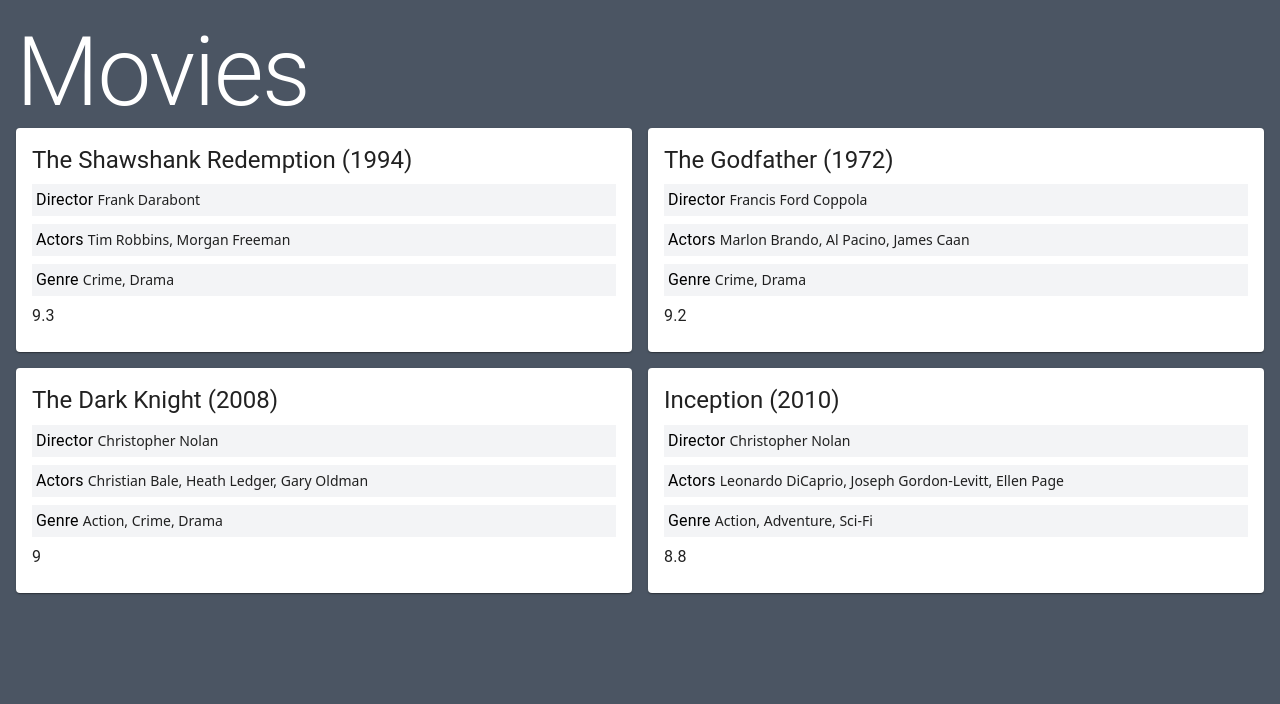
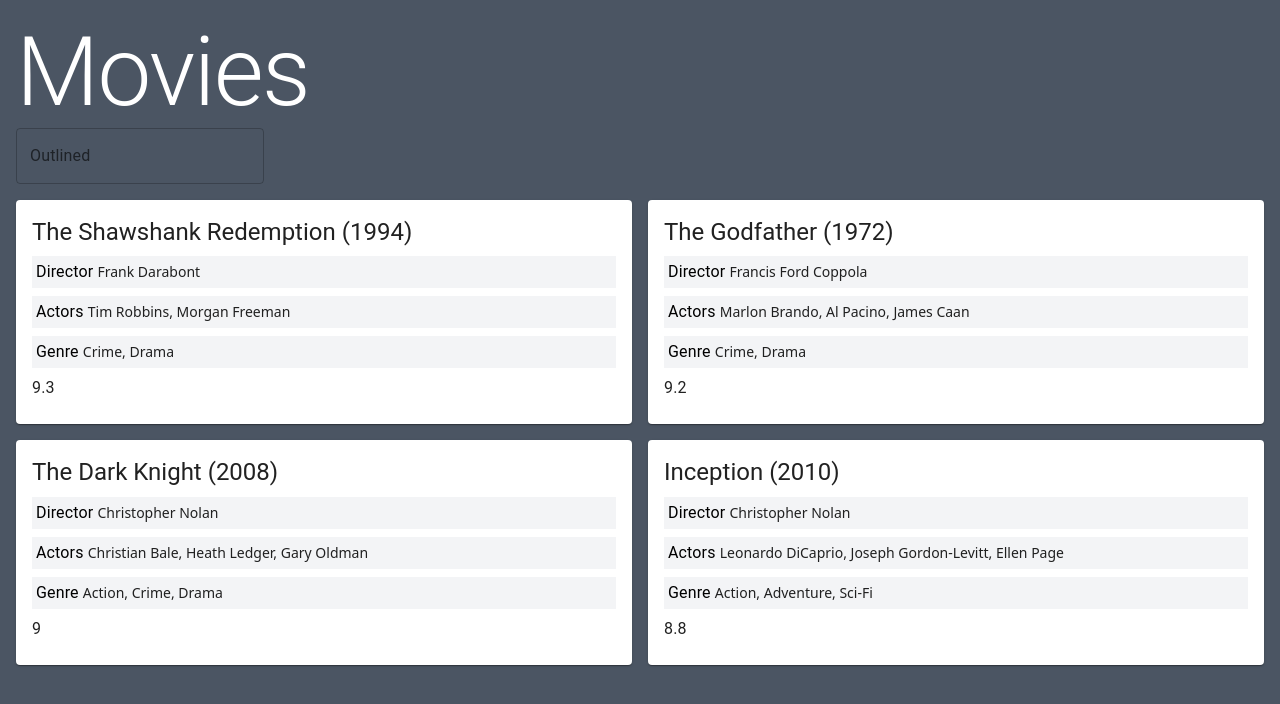
Before and after one commit to Wancieho/movie-react-app, a Next.js app: page / in a window 1280 px wide. Shown: the top 704 px of the page. Built offline with nearby package versions, Linux system fonts and the light colour scheme.

Commit message:
converting to json file for data & adding translation

```diff
--- a/src/app/components/Movies/index.tsx
+++ b/src/app/components/Movies/index.tsx
@@ -1,59 +1,42 @@
 "use client";
 
-import { Box, Grid } from "@mui/material";
+import { Box, CircularProgress, Grid, TextField } from "@mui/material";
 import Movie, { IMovie } from "../Movie";
 
+import jsonData from "../../data/movies.json";
 import { useState } from "react";
 
 const Movies = () => {
-  const jsonData = {
-    movies: [
-      {
-        title: "The Shawshank Redemption",
-        year: 1994,
-        genre: ["Crime", "Drama"],
-        director: "Frank Darabont",
-        actors: ["Tim Robbins", "Morgan Freeman"],
-        rating: 9.3,
-      },
-      {
-        title: "The Godfather",
-        year: 1972,
-        genre: ["Crime", "Drama"],
-        director: "Francis Ford Coppola",
-        actors: ["Marlon Brando", "Al Pacino", "James Caan"],
-        rating: 9.2,
-      },
-      {
-        title: "The Dark Knight",
-        year: 2008,
-        genre: ["Action", "Crime", "Drama"],
-        director: "Christopher Nolan",
-        actors: ["Christian Bale", "Heath Ledger", "Gary Oldman"],
-        rating: 9.0,
-      },
-      {
-        title: "Inception",
-        year: 2010,
-        genre: ["Action", "Adventure", "Sci-Fi"],
-        director: "Christopher Nolan",
-        actors: ["Leonardo DiCaprio", "Joseph Gordon-Levitt", "Ellen Page"],
-        rating: 8.8,
-      },
-    ],
+  const [movies] = useState<IMovie[]>(jsonData.movies);
+
+  const filter = (e: any) => {
+    console.info("e", e);
   };
-
-  const [movies] = useState<IMovie[]>(jsonData.movies);
 
   return (
     <Grid container spacing={2}>
-      {movies?.map((movie) => (
-        <Grid item xl={3} md={6} sm={12} xs={12}>
-          <Box className="flex h-full">
-            <Movie data={movie} />
-          </Box>
-        </Grid>
-      ))}
+      {!movies && <CircularProgress />}
+      {movies && (
+        <>
+          <Grid item xs={12}>
+            <TextField label="Outlined" variant="outlined" onChange={filter} />
+          </Grid>
+          {movies.map((movie) => (
+            <Grid
+              key={JSON.stringify(movie)}
+              item
+              xl={3}
+              md={6}
+              sm={12}
+              xs={12}
+            >
+              <Box className="flex h-full">
+                <Movie data={movie} />
+              </Box>
+            </Grid>
+          ))}
+        </>
+      )}
     </Grid>
   );
 };
--- /dev/null
+++ b/src/app/data/movies.json
@@ -0,0 +1,36 @@
+{
+  "movies": [
+    {
+      "title": "The Shawshank Redemption",
+      "year": 1994,
+      "genre": ["Crime", "Drama"],
+      "director": "Frank Darabont",
+      "actors": ["Tim Robbins", "Morgan Freeman"],
+      "rating": 9.3
+    },
+    {
+      "title": "The Godfather",
+      "year": 1972,
+      "genre": ["Crime", "Drama"],
+      "director": "Francis Ford Coppola",
+      "actors": ["Marlon Brando", "Al Pacino", "James Caan"],
+      "rating": 9.2
+    },
+    {
+      "title": "The Dark Knight",
+      "year": 2008,
+      "genre": ["Action", "Crime", "Drama"],
+      "director": "Christopher Nolan",
+      "actors": ["Christian Bale", "Heath Ledger", "Gary Oldman"],
+      "rating": 9.0
+    },
+    {
+      "title": "Inception",
+      "year": 2010,
+      "genre": ["Action", "Adventure", "Sci-Fi"],
+      "director": "Christopher Nolan",
+      "actors": ["Leonardo DiCaprio", "Joseph Gordon-Levitt", "Ellen Page"],
+      "rating": 8.8
+    }
+  ]
+}
--- a/src/app/pages/Movies/index.tsx
+++ b/src/app/pages/Movies/index.tsx
@@ -1,13 +1,18 @@
+"use client";
+
 import { Grid, Typography } from "@mui/material";
 
 import Movies from "@/app/components/Movies";
+import { useTranslation } from "react-i18next";
 
 const MoviesPage = () => {
+  const { t } = useTranslation();
+
   return (
     <Grid container padding={2}>
       <Grid item xs={12}>
         <Typography variant="h1" className="text-white">
-          Movies
+          {t("movies")}
         </Typography>
       </Grid>
       <Movies />
--- a/src/app/translations/en.json
+++ b/src/app/translations/en.json
@@ -1,5 +1,6 @@
 {
   "actors": "Actors",
   "director": "Director",
-  "genre": "Genre"
+  "genre": "Genre",
+  "movies": "Movies"
 }
```
